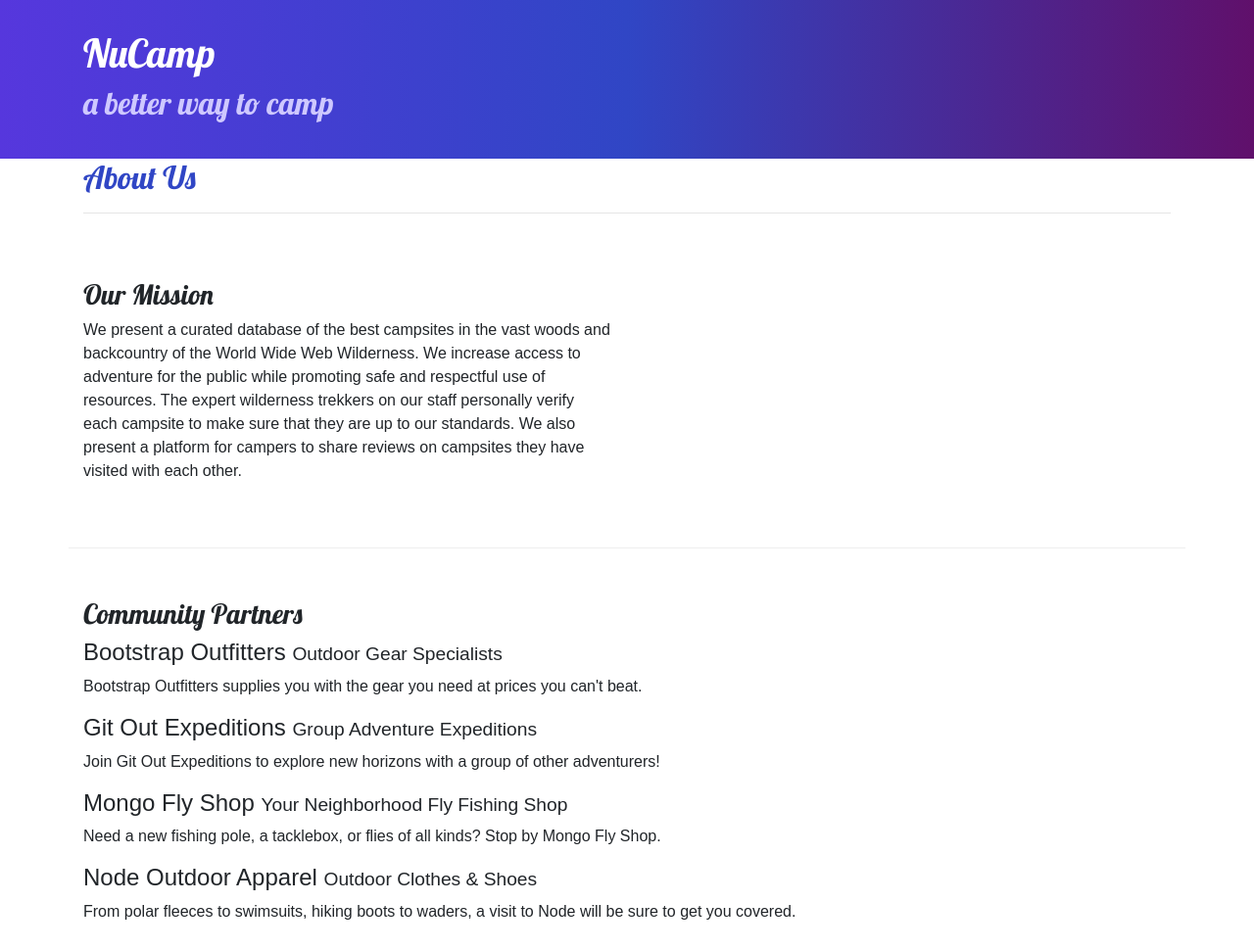
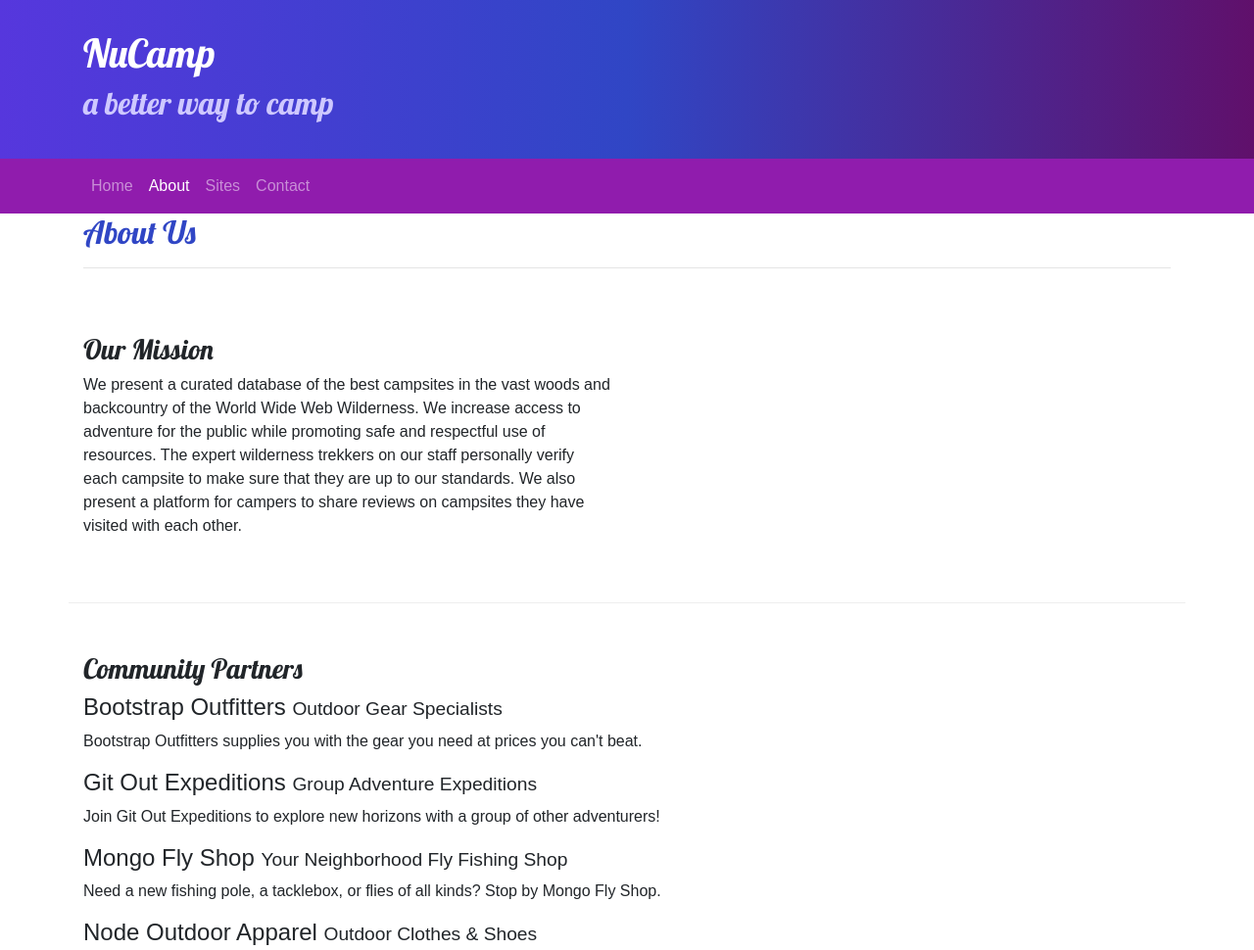
Before and after one commit to anniepuy/haganCampsite, a website: page aboutus.html in a window 1280 px wide. Shown: the top 970 px of the page at 98% size. Drawn offline with nearby package versions, Linux system fonts and the light colour scheme.

Commit message:
added navbar to aboutus.html and container class for formatting

```diff
--- a/aboutus.html
+++ b/aboutus.html
@@ -31,6 +31,22 @@
             </div>
         </div>
     </header>
+
+    <nav class="navbar navbar-expand-sm navbar-dark sticky-top">
+        <div class="container">
+            <button class="navbar-toggler" type="button" data-toggle="collapse" data-target="#nucampNavbar">
+                <span class="navbar-toggler-icon ml-auto"></span>
+            </button>
+            <div class="collapse navbar-collapse" id="nucampNavbar">
+                <ul class="navbar-nav">
+                    <li class="nav-item"><a class="nav-link" href="index.html">Home</a></li>
+                    <li class="nav-item active"><a class="nav-link" href="#">About</a></li>
+                    <li class="nav-item"><a class="nav-link" href="#">Sites</a></li>
+                    <li class="nav-item"><a class="nav-link" href="#">Contact</a></li>
+                </ul>
+            </div>
+        </div>
+    </nav>
 
     <div class="container">
         <div class="row">
```
Also changed, not shown: index.html (+3 -1 lines).
